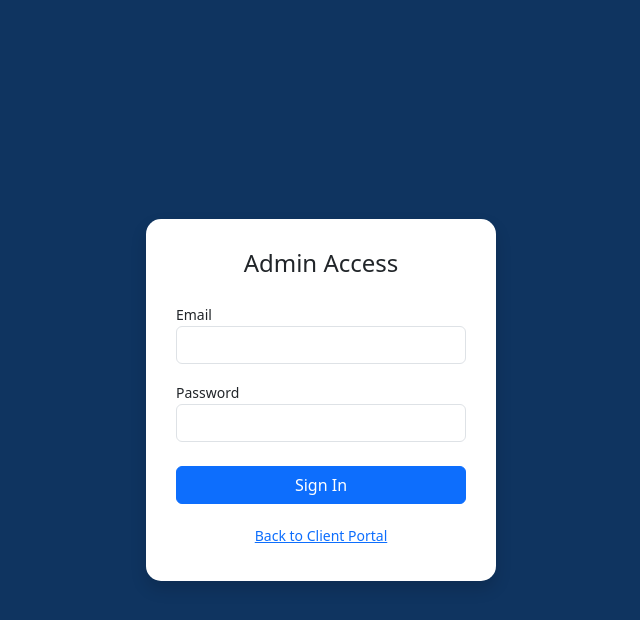
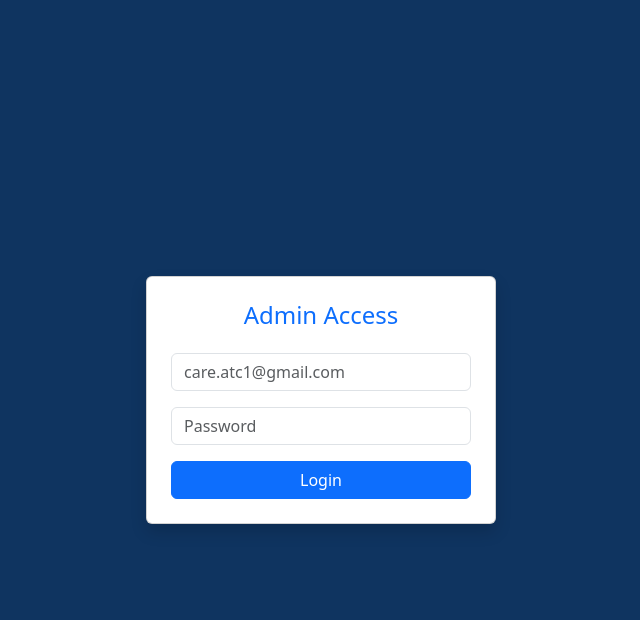
Before and after one commit to careatc1-pixel/Atharv_ERP, a Flask app: page /login in a window 1280 px wide. Shown: the top 620 px of the page, without its empty margins (319-959 px from the left). Run offline with Flask 3, Linux system fonts and the light colour scheme.

Commit message:
Update login.html

```diff
--- a/templates/login.html
+++ b/templates/login.html
@@ -1,21 +1,17 @@
 <!DOCTYPE html>
 <html>
 <head>
-    <title>Staff Login | Atharv Tech</title>
+    <title>Admin Login</title>
     <link rel="stylesheet" href="https://cdn.jsdelivr.net/npm/bootstrap@5.3.0/dist/css/bootstrap.min.css">
-    <style>
-        body { background: #0f3460; height: 100vh; display: flex; align-items: center; justify-content: center; }
-        .box { width: 350px; background: white; padding: 30px; border-radius: 15px; }
-    </style>
+    <style>body { background: #0f3460; height: 100vh; display: flex; align-items: center; justify-content: center; }</style>
 </head>
 <body>
-    <div class="box shadow">
-        <h4 class="text-center mb-4">Admin Access</h4>
+    <div class="card p-4 shadow" style="width: 350px;">
+        <h4 class="text-center mb-4 text-primary">Admin Access</h4>
         <form action="/login" method="POST">
-            <div class="mb-3"><label class="small">Email</label><input type="email" name="email" class="form-control" required></div>
-            <div class="mb-3"><label class="small">Password</label><input type="password" name="password" class="form-control" required></div>
-            <button type="submit" class="btn btn-primary w-100 mt-2">Sign In</button>
-            <a href="/" class="btn btn-link btn-sm d-block text-center mt-3">Back to Client Portal</a>
+            <input type="email" name="email" class="form-control mb-3" placeholder="care.atc1@gmail.com" required>
+            <input type="password" name="password" class="form-control mb-3" placeholder="Password" required>
+            <button type="submit" class="btn btn-primary w-100">Login</button>
         </form>
     </div>
 </body>
```
